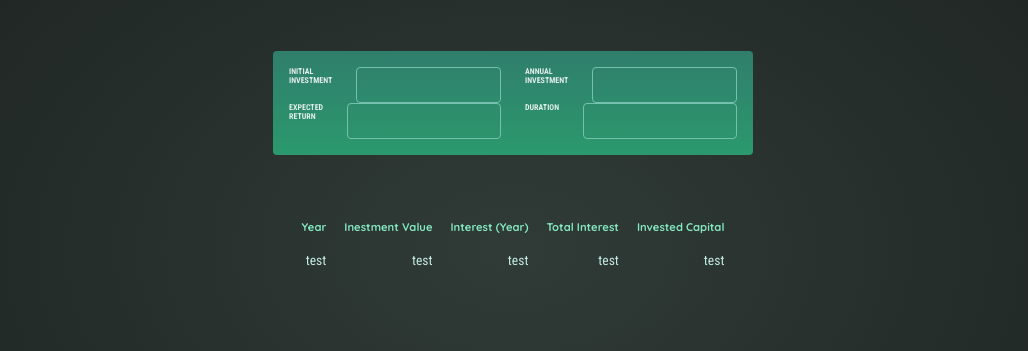
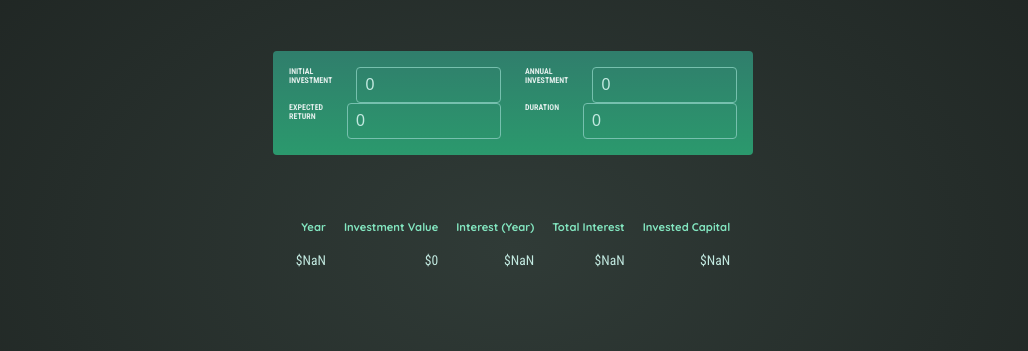
Before and after one commit to RAWoiwode/re-investment-calculator, a React (Vite) app: page / in a window 1280 px wide. Shown: the part 175-526 px from the top of the page, without its empty margins (127-1155 px from the left). Built offline with nearby package versions, Linux system fonts and the light colour scheme.

Commit message:
Working on state management

```diff
--- a/src/App.jsx
+++ b/src/App.jsx
@@ -1,13 +1,28 @@
+import { useState } from "react";
 import Header from "./components/Header";
 import ResultsTable from "./components/ResultsTable";
-import { UserInput } from "./components/UserInput";
+import UserInput from "./components/UserInput";
 
 function App() {
+  const [investmentData, setInvestmentData] = useState({
+    initialInvestment: 0,
+    annualInvestment: 0,
+    expectedReturn: 0,
+    duration: 0,
+  });
+
+  const handleDataChange = (data) => {
+    setInvestmentData(data);
+  };
+
   return (
     <>
       <Header />
-      <UserInput />
-      <ResultsTable />
+      <UserInput
+        investmentData={investmentData}
+        onDataChange={handleDataChange}
+      />
+      <ResultsTable data={investmentData} />
     </>
   );
 }
--- /dev/null
+++ b/src/components/Input.jsx
@@ -0,0 +1,16 @@
+import React from "react";
+
+const Input = ({ title, value, onChange }) => {
+  const handleChange = (event) => {
+    onChange(event.currentTarget.value);
+  };
+
+  return (
+    <>
+      <label>{title}</label>
+      <input type="number" min={0} value={value} onChange={handleChange} />
+    </>
+  );
+};
+
+export default Input;
--- a/src/components/ResultsTable.jsx
+++ b/src/components/ResultsTable.jsx
@@ -1,12 +1,15 @@
 import React from "react";
+import { calculateInvestmentResults, formatter } from "../util/investment";
 
-const ResultsTable = () => {
+const ResultsTable = ({ data }) => {
+  const annualData = calculateInvestmentResults(data);
+
   return (
     <table id="result">
       <thead>
         <tr>
           <th>Year</th>
-          <th>Inestment Value</th>
+          <th>Investment Value</th>
           <th>Interest (Year)</th>
           <th>Total Interest</th>
           <th>Invested Capital</th>
@@ -14,11 +17,11 @@ const ResultsTable = () => {
       </thead>
       <tbody>
         <tr>
-          <td>test</td>
-          <td>test</td>
-          <td>test</td>
-          <td>test</td>
-          <td>test</td>
+          <td>{formatter.format(annualData.year)}</td>
+          <td>{formatter.format(data.initialInvestment)}</td>
+          <td>{formatter.format(annualData.interest)}</td>
+          <td>{formatter.format(annualData.valueEndOfYear)}</td>
+          <td>{formatter.format(annualData.annualInvestment)}</td>
         </tr>
       </tbody>
     </table>
--- a/src/components/UserInput.jsx
+++ b/src/components/UserInput.jsx
@@ -1,20 +1,75 @@
 import React from "react";
+import Input from "./Input";
 
-export const UserInput = () => {
+const UserInput = ({ investmentData, onDataChange }) => {
+  const { initialInvestment, annualInvestment, expectedReturn, duration } =
+    investmentData;
+
+  const handleInitialInvestmentChange = (event) => {
+    console.log(event);
+    const newData = {
+      ...investmentData,
+      initialInvestment: event,
+    };
+
+    onDataChange(newData);
+  };
+
+  const handleAnnualInvestmentChange = (event) => {
+    const newData = {
+      ...investmentData,
+      annualInvestment: event,
+    };
+
+    onDataChange(newData);
+  };
+
+  const handleExpectedReturnChange = (event) => {
+    const newData = {
+      ...investmentData,
+      expectedReturn: event,
+    };
+
+    onDataChange(newData);
+  };
+
+  const handleDurationChange = (event) => {
+    const newData = {
+      ...investmentData,
+      duration: event,
+    };
+
+    onDataChange(newData);
+  };
+
   return (
     <form id="user-input">
       <div className="input-group">
-        <label>Initial Investment</label>
-        <input type="number" />
-        <label>Annual Investment</label>
-        <input type="number" />
+        <Input
+          title={"Initial Investment"}
+          onChange={handleInitialInvestmentChange}
+          value={initialInvestment}
+        />
+        <Input
+          title={"Annual Investment"}
+          onChange={handleAnnualInvestmentChange}
+          value={annualInvestment}
+        />
       </div>
       <div className="input-group">
-        <label>Expected Return</label>
-        <input type="number" />
-        <label>Duration</label>
-        <input type="number" />
+        <Input
+          title={"Expected Return"}
+          onChange={handleExpectedReturnChange}
+          value={expectedReturn}
+        />
+        <Input
+          title={"Duration"}
+          onChange={handleDurationChange}
+          value={duration}
+        />
       </div>
     </form>
   );
 };
+
+export default UserInput;
```
